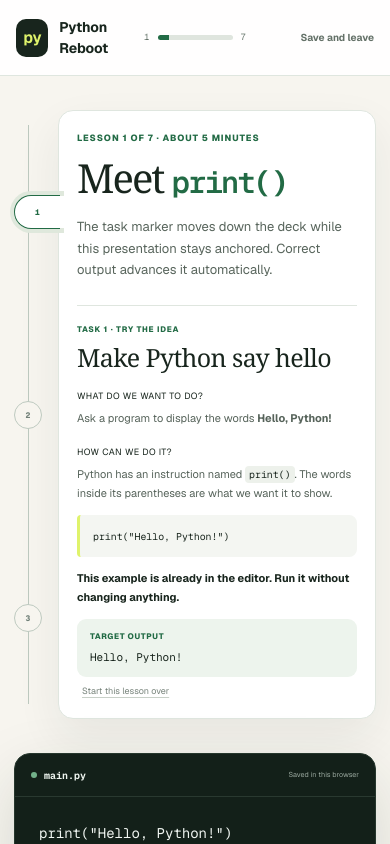
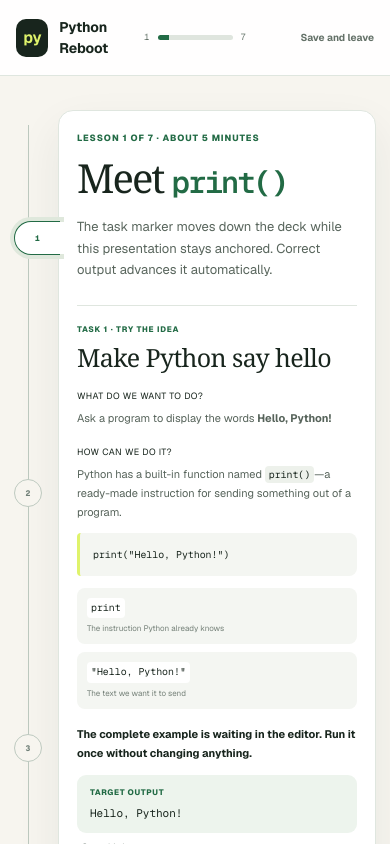
Before and after one commit to RadicalGitter/python-learner, a Next.js app: page /lesson/hello-python in a window 390 px wide. Shown: the top 844 px of the page. Built offline with nearby package versions, Linux system fonts and the light colour scheme; no server answers.

Commit message:
Polish first lesson task progression

```diff
--- a/app/globals.css
+++ b/app/globals.css
@@ -14,6 +14,7 @@
 html, body { margin: 0; min-height: 100%; }
 body { background: var(--paper); color: var(--ink); font-family: var(--font-geist-sans), Arial, sans-serif; }
 button { font: inherit; }
+.sr-only { clip: rect(0, 0, 0, 0); clip-path: inset(50%); height: 1px; overflow: hidden; position: absolute; white-space: nowrap; width: 1px; }
 .app-shell { min-height: 100vh; }
 
 .topbar {
@@ -335,7 +336,15 @@ button { font: inherit; }
 .task-body code, .nudge-box code { background: #edf1eb; border-radius: 4px; color: var(--ink); font-family: var(--font-geist-mono), monospace; font-size: .9em; padding: 2px 4px; }
 .task-body pre { background: #f4f6f2; border-left: 3px solid var(--lime); border-radius: 4px 8px 8px 4px; color: var(--ink); font-family: var(--font-geist-mono), monospace; font-size: 11px; margin: 12px 0; overflow: auto; padding: 12px 13px; }
 .task-body pre code { background: transparent; padding: 0; }
+.syntax-anatomy { display: grid; gap: 8px; grid-template-columns: repeat(2, minmax(0, 1fr)); margin: 11px 0 16px; }
+.syntax-anatomy > div { background: #f4f6f2; border-radius: 8px; display: flex; flex-direction: column; gap: 5px; padding: 10px; }
+.syntax-anatomy code { align-self: start; background: white; }
+.syntax-anatomy span { color: #748078; font-size: 8px; line-height: 1.4; }
 .task-action { color: var(--ink); font-weight: 650; }
+.change-boundary { display: grid; gap: 8px; grid-template-columns: repeat(2, minmax(0, 1fr)); margin: 15px 0; }
+.change-boundary > div { background: #f4f6f2; border-radius: 8px; display: flex; flex-direction: column; gap: 6px; padding: 11px; }
+.change-boundary span { color: var(--green); font-size: 7px; font-weight: 800; letter-spacing: .08em; text-transform: uppercase; }
+.change-boundary code { align-self: start; background: white; }
 .task-target { background: #edf4ed; border-radius: 9px; display: flex; flex-direction: column; gap: 4px; margin-top: 13px; padding: 11px 13px; }
 .task-target span { color: var(--green); font-size: 8px; font-weight: 800; letter-spacing: .08em; text-transform: uppercase; }
 .task-target code { background: transparent; font-family: var(--font-geist-mono), monospace; font-size: 11px; padding: 0; }
@@ -351,6 +360,21 @@ button { font: inherit; }
 .output-explainer dl > div { border-top: 1px solid var(--line); padding: 13px 0 3px; }
 .output-explainer dt { color: var(--ink); font-weight: 750; }
 .output-explainer dd { margin: 4px 0 8px; }
+.concept-check { border-top: 1px solid var(--line); margin-top: 12px; padding-top: 15px; }
+.concept-check > h3 { margin-top: 0; }
+.concept-check > p { color: #59675e; }
+.concept-options { display: grid; gap: 7px; margin-top: 11px; }
+.concept-options button { align-items: center; background: #f7f8f5; border: 1px solid #dce3dc; border-radius: 8px; color: #536158; cursor: pointer; display: grid; font-size: 9px; gap: 9px; grid-template-columns: 22px minmax(0, 1fr); line-height: 1.45; padding: 9px 10px; text-align: left; }
+.concept-options button > span { align-items: center; border: 1px solid #cbd5cc; border-radius: 50%; display: flex; font-family: var(--font-geist-mono), monospace; font-size: 7px; height: 20px; justify-content: center; width: 20px; }
+.concept-options button code { justify-self: start; }
+.concept-options button:hover:not(:disabled) { background: #eef3eb; border-color: #b9c9bb; }
+.concept-options button.selected.wrong { background: #fff5ee; border-color: #e8c8b6; }
+.concept-options button.selected.correct { background: #edf5d0; border-color: #b9ce79; color: var(--ink); }
+.concept-options button:disabled { cursor: default; opacity: .68; }
+.concept-options button.selected:disabled { opacity: 1; }
+.concept-feedback { border-radius: 7px; font-size: 9px; line-height: 1.5; margin: 9px 0 0 !important; padding: 9px 10px; }
+.concept-feedback.correct { background: #edf5d0; color: #405331; }
+.concept-feedback.wrong { background: #fff5ee; color: #795f50; }
 .lesson-finished { background: #e7f1bc; border-radius: 9px; color: var(--ink); margin-top: 15px; padding: 13px; }
 .lesson-finished.incomplete { background: #f0f2ed; color: #647168; }
 .lesson-finished span { font-size: 8px; font-weight: 800; letter-spacing: .08em; text-transform: uppercase; }
@@ -368,6 +392,7 @@ button { font: inherit; }
 .run-row button { background: var(--lime); border: 0; border-radius: 8px; color: var(--ink); cursor: pointer; font-size: 10px; font-weight: 800; padding: 10px 12px; }
 .run-row button:disabled { cursor: wait; opacity: .72; }
 .run-row kbd { background: rgba(24,37,29,.12); border-radius: 4px; font-size: 8px; margin-left: 7px; padding: 3px 5px; }
+.task-node:focus-visible, .run-row button:focus-visible, .concept-options button:focus-visible, .reset-lesson:focus-visible { outline: 3px solid rgba(34,107,69,.32); outline-offset: 3px; }
 .output-panel { background: #101a14; min-height: 130px; padding: 15px 17px; }
 .output-panel > div { align-items: center; display: flex; justify-content: space-between; }
 .output-panel > div span { color: #91a097; font-size: 8px; font-weight: 800; letter-spacing: .1em; text-transform: uppercase; }
@@ -392,6 +417,7 @@ button { font: inherit; }
   .lesson-conductor { padding: 21px 18px 16px; }
   .lesson-conductor-intro h1 { font-size: 40px; }
   .active-task-card { padding-top: 17px; }
+  .syntax-anatomy, .change-boundary { grid-template-columns: 1fr; }
   .output-flow { align-items: stretch; flex-direction: column; text-align: center; }
   .output-flow i { transform: rotate(90deg); }
   .run-row > span { display: none; }
--- a/app/lesson/hello-python/hello-workspace.tsx
+++ b/app/lesson/hello-python/hello-workspace.tsx
@@ -15,14 +15,18 @@ const tasks = [
 
 type RunnerReply = { output: string; error: string | null };
 type LessonStep = 1 | 2 | 3;
-type CompletedStep = 1 | 2;
+type CompletedStep = LessonStep;
+type CodeStep = 1 | 2;
+type ConceptChoice = 'file' | 'stdout' | 'webpage';
 type RunStatus = 'ready' | 'running' | 'ran' | 'passed' | 'error';
 
 export default function HelloWorkspace() {
   const [code, setCode] = useState(starterCode);
   const [activeStep, setActiveStep] = useState<LessonStep>(1);
   const [completedSteps, setCompletedSteps] = useState<CompletedStep[]>([]);
-  const [lastCompleted, setLastCompleted] = useState<CompletedStep | null>(null);
+  const [lastCompleted, setLastCompleted] = useState<CodeStep | null>(null);
+  const [conceptChoice, setConceptChoice] = useState<ConceptChoice | null>(null);
+  const [runnerReady, setRunnerReady] = useState(false);
   const [status, setStatus] = useState<RunStatus>('ready');
   const [output, setOutput] = useState('Your program’s output will appear here.');
   const [feedback, setFeedback] = useState('Run the starter code to connect the line on the left with what appears here.');
@@ -42,7 +46,7 @@ export default function HelloWorkspace() {
         if (typeof progress.code === 'string') savedCode = progress.code;
         if (progress.activeStep === 2 || progress.activeStep === 3) savedStep = progress.activeStep;
         if (Array.isArray(progress.completedSteps)) {
-          savedCompleted = progress.completedSteps.filter((step): step is CompletedStep => step === 1 || step === 2);
+          savedCompleted = progress.completedSteps.filter((step): step is CompletedStep => step === 1 || step === 2 || step === 3);
         }
       } catch {
         // A damaged local save should never prevent someone from starting the lesson.
@@ -53,6 +57,7 @@ export default function HelloWorkspace() {
       if (savedCode !== null) setCode(savedCode);
       setActiveStep(savedStep);
       setCompletedSteps(savedCompleted);
+      if (savedCompleted.includes(3)) setConceptChoice('stdout');
       setHydrated(true);
     });
     return () => workerRef.current?.terminate();
@@ -64,19 +69,20 @@ export default function HelloWorkspace() {
   }, [activeStep, code, completedSteps, hydrated]);
 
   const isComplete = (step: number) => completedSteps.includes(step as CompletedStep);
-  const lessonComplete = isComplete(1) && isComplete(2);
+  const practicalComplete = isComplete(1) && isComplete(2);
+  const lessonComplete = practicalComplete && isComplete(3);
 
   const showStep = (step: LessonStep, automatic = false) => {
     setActiveStep(step);
 
-    if (automatic && window.matchMedia('(max-width: 850px)').matches) {
+    if (automatic && window.matchMedia('(max-width: 1050px)').matches) {
       window.setTimeout(() => {
         stageRef.current?.scrollIntoView({ behavior: 'smooth', block: 'center' });
       }, 120);
     }
   };
 
-  const completeStep = (step: CompletedStep, next: LessonStep) => {
+  const completeStep = (step: CodeStep, next: LessonStep) => {
     setCompletedSteps((previous) => previous.includes(step) ? previous : [...previous, step]);
     setLastCompleted(step);
     showStep(next, true);
@@ -84,17 +90,20 @@ export default function HelloWorkspace() {
 
   const runCode = () => {
     if (status === 'running') return;
-    workerRef.current?.terminate();
-    const worker = new Worker('/python-runner.mjs', { type: 'module' });
+    let worker = workerRef.current;
+    if (!worker) {
+      worker = new Worker('/python-runner.mjs', { type: 'module' });
       workerRef.current = worker;
+    }
     setStatus('running');
     setLastCompleted(null);
-    setOutput('Starting Python in your browser…');
-    setFeedback('Python is reading your instruction.');
+    setOutput(runnerReady ? 'Running your code…' : 'Starting Python in your browser…');
+    setFeedback(runnerReady ? 'Python is running the new version.' : 'The first run prepares Python, then reads your instruction.');
 
     const timeout = window.setTimeout(() => {
       worker.terminate();
       workerRef.current = null;
+      setRunnerReady(false);
       setStatus('error');
       setOutput('This run took too long, so it was safely stopped. Check for a loop that never ends.');
       setFeedback('Nothing is broken. Check the code, then try again.');
@@ -102,7 +111,7 @@ export default function HelloWorkspace() {
 
     worker.onmessage = (event: MessageEvent<RunnerReply>) => {
       window.clearTimeout(timeout);
-      workerRef.current = null;
+      setRunnerReady(true);
       const result = event.data;
 
       if (result.error) {
@@ -143,12 +152,19 @@ export default function HelloWorkspace() {
       window.clearTimeout(timeout);
       worker.terminate();
       workerRef.current = null;
+      setRunnerReady(false);
       setStatus('error');
       setOutput(`Python could not start: ${event.message}`);
       setFeedback('The Python runner could not start. Try running the code once more.');
     };
 
     worker.postMessage({ code });
+  };
+
+  const answerConceptCheck = (choice: ConceptChoice) => {
+    setConceptChoice(choice);
+    if (choice !== 'stdout') return;
+    setCompletedSteps((previous) => previous.includes(3) ? previous : [...previous, 3]);
   };
 
   const resetLesson = () => {
@@ -158,6 +174,8 @@ export default function HelloWorkspace() {
     setActiveStep(1);
     setCompletedSteps([]);
     setLastCompleted(null);
+    setConceptChoice(null);
+    setRunnerReady(false);
     setStatus('ready');
     setOutput('Your program’s output will appear here.');
     setFeedback('Run the starter code to connect the line on the left with what appears here.');
@@ -173,7 +191,7 @@ export default function HelloWorkspace() {
 
   const skippedAhead = activeStep === 2
     ? !isComplete(1)
-    : activeStep === 3 && !lessonComplete;
+    : activeStep === 3 && !practicalComplete;
 
   return (
     <div className="first-lesson-grid">
@@ -203,6 +221,7 @@ export default function HelloWorkspace() {
             <h1>Meet <code>print()</code></h1>
             <p className="lesson-intro">The task marker moves down the deck while this presentation stays anchored. Correct output advances it automatically.</p>
           </div>
+          <p className="sr-only" aria-live="polite">Now viewing task {activeStep}: {tasks[activeStep - 1].label}.</p>
 
           <section className="active-task-card" key={activeStep} ref={stageRef}>
             {skippedAhead && <p className="skip-note"><strong>Previewing ahead.</strong> You can read or try this task now; earlier tasks remain incomplete.</p>}
@@ -215,9 +234,13 @@ export default function HelloWorkspace() {
                   <h3>What do we want to do?</h3>
                   <p>Ask a program to display the words <strong>Hello, Python!</strong></p>
                   <h3>How can we do it?</h3>
-                <p>Python has an instruction named <code>print()</code>. The words inside its parentheses are what we want it to show.</p>
+                  <p>Python has a built-in function named <code>print()</code>—a ready-made instruction for sending something out of a program.</p>
                   <pre><code>print(&quot;Hello, Python!&quot;)</code></pre>
-                <p className="task-action">This example is already in the editor. Run it without changing anything.</p>
+                  <div className="syntax-anatomy" aria-label="Parts of the Python instruction">
+                    <div><code>print</code><span>The instruction Python already knows</span></div>
+                    <div><code>&quot;Hello, Python!&quot;</code><span>The text we want it to send</span></div>
+                  </div>
+                  <p className="task-action">The complete example is waiting in the editor. Run it once without changing anything.</p>
                   <div className="task-target"><span>Target output</span><code>{firstTarget}</code></div>
                 </div>
               </>
@@ -225,14 +248,18 @@ export default function HelloWorkspace() {
 
             {activeStep === 2 && (
               <>
-              <div className="task-heading"><span>Task 2 · Change it</span>{isComplete(2) && <b>Revisiting</b>}</div>
-              <h2>Make the output say something new</h2>
+                <div className="task-heading"><span>Task 2 · Change one thing</span>{isComplete(2) && <b>Revisiting</b>}</div>
+                <h2>Give the greeting a new message</h2>
                 <div className="task-body">
-                <p>Keep the <code>print(</code> and <code>)</code>. Replace only the words between the quotation marks, then run the code again.</p>
+                  <p>You already know the instruction runs. Now change only the text between the quotation marks and observe how that changes the result.</p>
+                  <div className="change-boundary">
+                    <div><span>Keep</span><code>print(&quot; … &quot;)</code></div>
+                    <div><span>Replace</span><code>Hello, Python!</code></div>
+                  </div>
                   <div className="task-target"><span>New target output</span><code>{secondTarget}</code></div>
                   <details className="nudge-box">
                     <summary>Need a nudge?</summary>
-                  <p>Your line should begin with <code>print(&quot;</code> and end with <code>&quot;)</code>.</p>
+                    <p>Your line should begin with <code>print(&quot;</code> and end with <code>&quot;)</code>. Put the new greeting between those quotation marks.</p>
                   </details>
                 </div>
               </>
@@ -240,7 +267,7 @@ export default function HelloWorkspace() {
 
             {activeStep === 3 && (
               <>
-              <div className="task-heading"><span>Task 3 · Understand it</span><b>{lessonComplete ? 'Lesson complete' : 'Explanation'}</b></div>
+                <div className="task-heading"><span>Task 3 · Understand it</span><b>{lessonComplete ? 'Lesson complete' : isComplete(3) ? 'Understood' : 'Quick check'}</b></div>
                 <h2>What did <code>print()</code> actually do?</h2>
                 <div className="task-body output-explainer">
                   <p><strong>Output</strong> is information a program sends outward. By default, <code>print()</code> sends text to a standard channel called <strong>standard output</strong>, or <code>stdout</code>.</p>
@@ -248,13 +275,31 @@ export default function HelloWorkspace() {
                     <span>Python</span><i>→</i><span>standard output</span><i>→</i><span>Output panel</span>
                   </div>
                   <dl>
-                  <div><dt>Is it a text document?</dt><dd>No. Think of it as a stream of text passing out of the running program. This panel keeps it visible, but Python did not save a document.</dd></div>
-                  <div><dt>Can <code>print()</code> put text anywhere?</dt><dd>Not by itself. It writes to standard output unless we deliberately give it another text destination, such as an open file. Putting text in a webpage or app interface uses other tools you’ll meet later.</dd></div>
+                    <div><dt>Is it a text document?</dt><dd>No. It is a stream of text leaving the running program. This panel keeps the stream visible, but Python did not save a document.</dd></div>
+                    <div><dt>Can <code>print()</code> put text anywhere?</dt><dd>Not by itself. It uses standard output unless we deliberately provide another text destination, such as an open file. A webpage or app interface uses other tools you’ll meet later.</dd></div>
                   </dl>
+
+                  <div className="concept-check">
+                    <h3>Check your understanding</h3>
+                    <p>When your first program ran, what best describes what happened?</p>
+                    <div className="concept-options" role="group" aria-label="Choose what happened to the printed text">
+                      <button aria-pressed={conceptChoice === 'file'} className={conceptChoice === 'file' ? 'selected wrong' : ''} disabled={isComplete(3)} onClick={() => answerConceptCheck('file')} type="button"><span>A</span>Python created a new text file containing the sentence.</button>
+                      <button aria-pressed={conceptChoice === 'stdout'} className={conceptChoice === 'stdout' ? 'selected correct' : ''} disabled={isComplete(3)} onClick={() => answerConceptCheck('stdout')} type="button"><span>B</span>Python sent text to standard output, which this lesson displayed.</button>
+                      <button aria-pressed={conceptChoice === 'webpage'} className={conceptChoice === 'webpage' ? 'selected wrong' : ''} disabled={isComplete(3)} onClick={() => answerConceptCheck('webpage')} type="button"><span>C</span>Python placed the sentence directly into the webpage.</button>
+                    </div>
+                    {conceptChoice && (
+                      <p className={`concept-feedback ${conceptChoice === 'stdout' ? 'correct' : 'wrong'}`} role="status">
+                        {conceptChoice === 'stdout' ? 'Exactly. This Output panel is displaying the same kind of text stream a terminal normally would.' : 'Not quite. Nothing was saved or placed into the page directly. Follow the arrows above and try once more.'}
+                      </p>
+                    )}
+                  </div>
+
+                  {isComplete(3) && (
                     <div className={lessonComplete ? 'lesson-finished' : 'lesson-finished incomplete'}>
-                  <span>{lessonComplete ? 'Lesson 1 complete' : 'Explanation preview'}</span>
-                  <p>{lessonComplete ? 'You used the edit → run → observe loop that we’ll build on throughout the course.' : 'Use the numbered task circles to return when you are ready to complete the practical steps.'}</p>
+                      <span>{lessonComplete ? 'Lesson 1 complete' : 'Task 3 complete'}</span>
+                      <p>{lessonComplete ? 'You ran, changed, and explained your first Python instruction.' : 'You understand the explanation. The unfinished practical tasks remain available in the deck.'}</p>
                     </div>
+                  )}
                 </div>
               </>
             )}
@@ -269,7 +314,7 @@ export default function HelloWorkspace() {
         <textarea aria-label="Python code" onChange={(event) => setCode(event.target.value)} onKeyDown={onKeyDown} spellCheck={false} value={code} />
         <div className="run-row">
           <span>{activeStep === 1 ? 'Task 1: run the example' : activeStep === 2 ? 'Task 2: change the greeting' : 'The workspace stays open for experiments'}</span>
-          <button disabled={status === 'running'} onClick={runCode} type="button">{status === 'running' ? 'Starting Python…' : activeStep === 2 ? 'Run changed code' : 'Run code'} <kbd>Ctrl ↵</kbd></button>
+          <button disabled={status === 'running'} onClick={runCode} type="button">{status === 'running' ? runnerReady ? 'Running…' : 'Starting Python…' : activeStep === 2 ? 'Run changed code' : 'Run code'} <kbd>Ctrl ↵</kbd></button>
         </div>
         <div className={`output-panel ${status}`} aria-live="polite">
           <div><span>Output</span>{lastCompleted && <b>✓ Task {lastCompleted} complete</b>}</div>
```
Also changed, not shown: 1 other file (tests, documents, lock files or other folders). Lines whose indentation alone changed are shown as unchanged.
